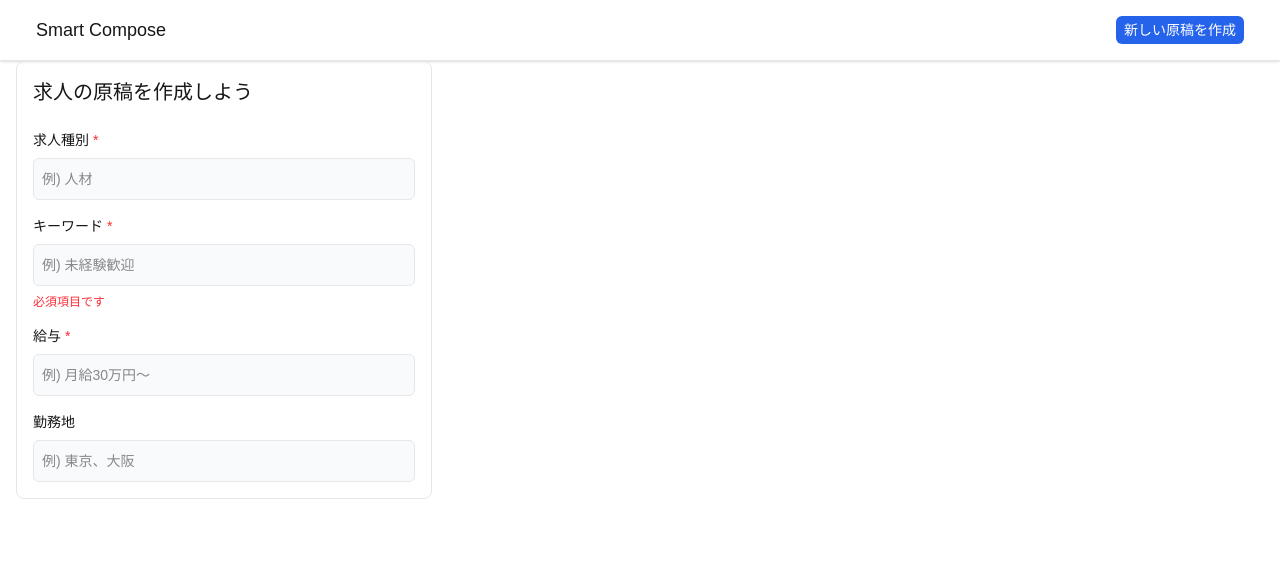
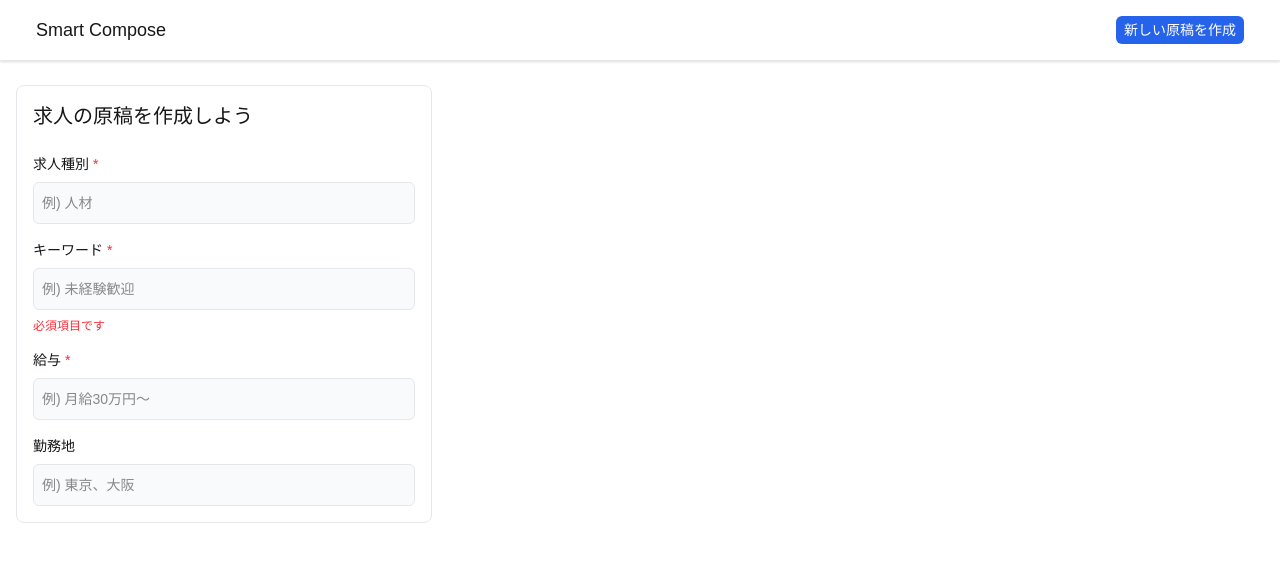
Before and after one commit to Yuji5117/smart-compose, a Next.js app: page / in a window 1280 px wide. Shown: the top 562 px of the page. Built offline with nearby package versions, Linux system fonts and the light colour scheme.

Commit message:
スタイルを修正

```diff
--- a/src/app/page.tsx
+++ b/src/app/page.tsx
@@ -2,7 +2,7 @@ import { JobInputPanel } from '@/feature/job-posting/components/input/JobInputPa
 
 export default function JobCreatorPage() {
   return (
-    <main className="container mx-auto px-4">
+    <main className="container mx-auto px-4 pt-6">
       <div className="grid">
         <JobInputPanel />
       </div>
```
